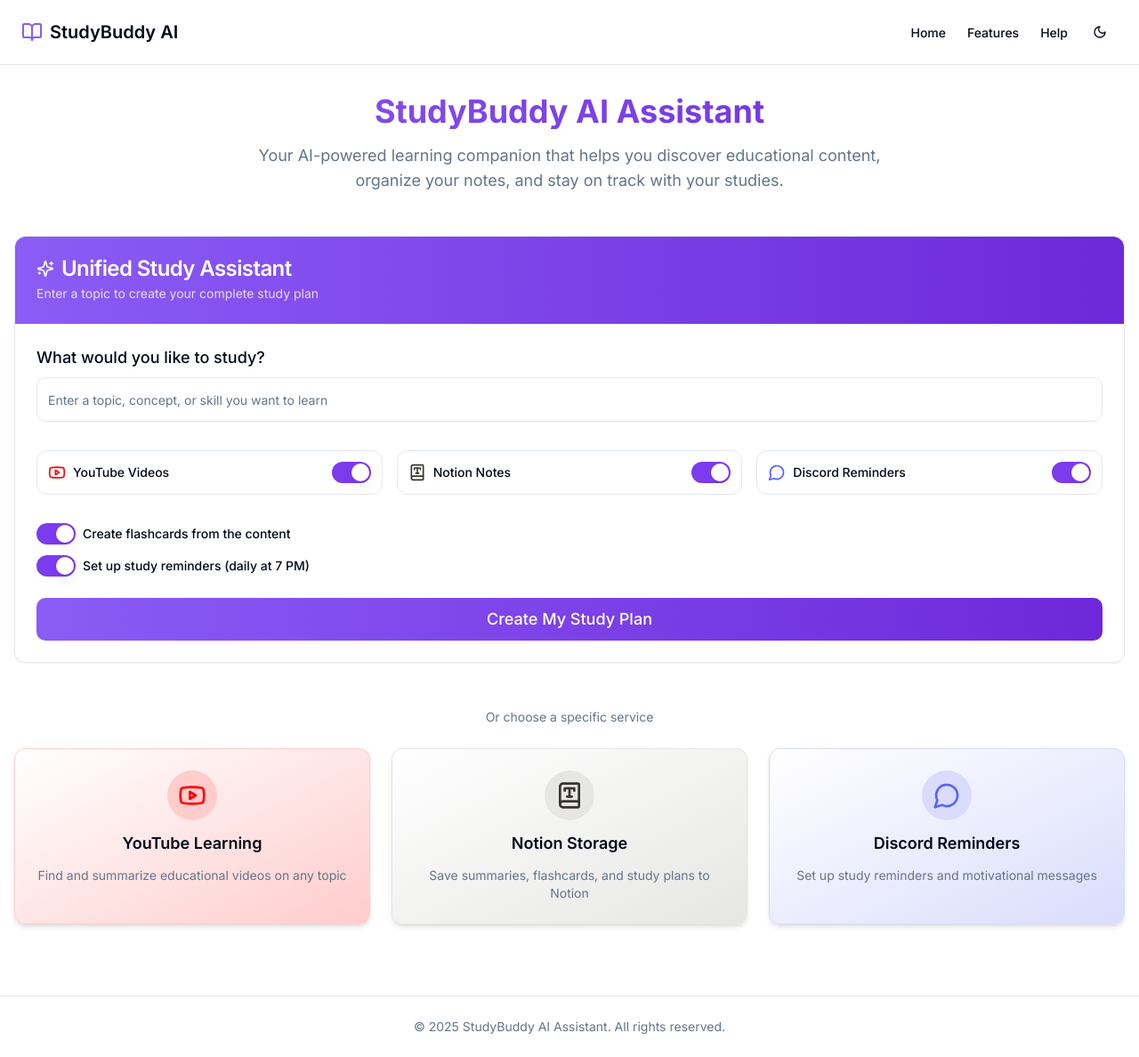
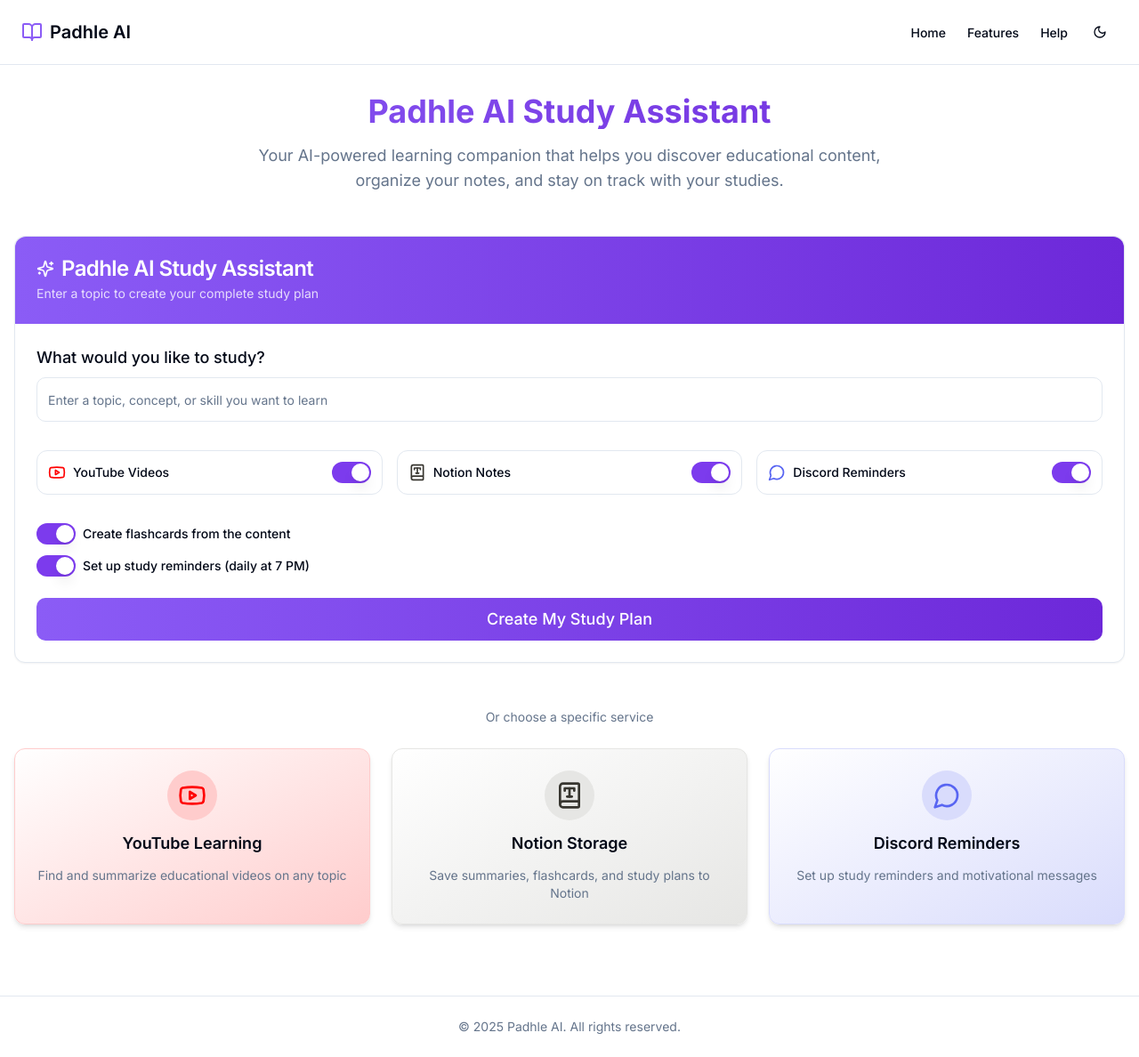
Before and after one commit to PranavGaonkar/ui-padhle-bhai-, a React (Vite) app: page / in a window 1280 px wide. Shown: the whole page at 89% size. Built offline with nearby package versions, Linux system fonts and the light colour scheme.

Commit message:
Rename AI to Padhle AI
Update AI name in the application.

```diff
--- a/src/components/Header.tsx
+++ b/src/components/Header.tsx
@@ -1,4 +1,3 @@
-
 import React from 'react';
 import { Button } from "@/components/ui/button";
 import { BookOpen, Moon, Sun } from 'lucide-react';
@@ -13,7 +12,7 @@ const Header: React.FC<HeaderProps> = ({ toggleTheme, isDarkMode }) => {
     <header className="w-full py-4 px-6 border-b flex items-center justify-between bg-background">
       <div className="flex items-center space-x-2">
         <BookOpen className="h-6 w-6 text-purple" />
-        <h1 className="text-xl font-semibold">StudyBuddy AI</h1>
+        <h1 className="text-xl font-semibold">Padhle AI</h1>
       </div>
 
       <div className="flex items-center space-x-4">
--- a/src/components/UnifiedStudyForm.tsx
+++ b/src/components/UnifiedStudyForm.tsx
@@ -1,4 +1,3 @@
-
 import React, { useState } from 'react';
 import { Button } from "@/components/ui/button";
 import { Input } from "@/components/ui/input";
@@ -77,7 +76,7 @@ const UnifiedStudyForm: React.FC<UnifiedStudyFormProps> = ({ onSubmit, loading }
     <Card className="w-full animate-fade-in">
       <CardHeader className="bg-gradient-to-r from-purple to-purple-dark rounded-t-lg">
         <CardTitle className="text-white flex items-center gap-2">
-          <Sparkles className="h-5 w-5" /> Unified Study Assistant
+          <Sparkles className="h-5 w-5" /> Padhle AI Study Assistant
         </CardTitle>
         <CardDescription className="text-white/80">
           Enter a topic to create your complete study plan
--- a/src/pages/Index.tsx
+++ b/src/pages/Index.tsx
@@ -1,4 +1,3 @@
-
 import React, { useState } from 'react';
 import Header from '@/components/Header';
 import { Youtube, BookType, MessageCircle } from 'lucide-react';
@@ -27,7 +26,6 @@ const Index = () => {
     setActiveService(service);
   };
 
-  // Mock function to simulate API calls
   const simulateApiCall = (delay: number = 1500) => {
     setIsLoading(true);
     return new Promise<void>((resolve) => {
@@ -41,7 +39,6 @@ const Index = () => {
   const handleYouTubeSubmit = async (data: YouTubeFormData) => {
     await simulateApiCall();
 
-    // Mock response data
     setResponseData({
       summary: "This video explains the Gaussian Elimination method for solving systems of linear equations.\n\n• Gaussian Elimination transforms a system of linear equations into row echelon form\n• The method uses elementary row operations: scaling, swapping, and adding rows\n• Key steps include: creating a matrix, applying row operations to get upper triangular form, and back-substitution\n• The video demonstrates the process with a 3x3 system of equations\n• Time complexity is O(n³) where n is the number of variables/equations",
       flashcards: [
@@ -67,7 +64,6 @@ const Index = () => {
   const handleNotionSubmit = async (data: NotionFormData) => {
     await simulateApiCall();
 
-    // Mock response - this would typically confirm successful storage
     setResponseData({
       summary: data.content,
       flashcards: data.contentType === 'flashcards' ? [
@@ -81,7 +77,6 @@ const Index = () => {
   const handleDiscordSubmit = async (data: DiscordFormData) => {
     await simulateApiCall();
 
-    // Mock response - this would typically confirm the reminder was set
     setResponseData({
       summary: `Your reminder "${data.reminderText}" has been set for ${data.frequency} at ${data.time}.`,
       videoTitle: "Discord Reminder Configured",
@@ -95,14 +90,13 @@ const Index = () => {
       description: `Creating a comprehensive plan for: ${data.topic}`,
     });
 
-    // We'll simulate processing for all three services
     await simulateApiCall(3000);
 
-    // Create a comprehensive response combining all three services
     const unifiedResponse = {
       summary: `Study Plan for: ${data.topic}\n\n`,
       flashcards: [],
-      sections: []
+      sections: [],
+      videoTitle: `Padhle AI Study Plan: ${data.topic}`
     };
 
     if (data.youtubeEnabled) {
@@ -141,8 +135,6 @@ const Index = () => {
       ];
     }
 
-    unifiedResponse.videoTitle = `Complete Study Plan: ${data.topic}`;
-
     setResponseData(unifiedResponse);
     setIsLoading(false);
 
@@ -159,7 +151,7 @@ const Index = () => {
       <main className="flex-1 container mx-auto px-4 py-8">
         <section className="text-center mb-12 animate-fade-in">
           <h1 className="text-4xl font-bold mb-4 bg-gradient-to-r from-purple to-purple-dark bg-clip-text text-transparent">
-            StudyBuddy AI Assistant
+            Padhle AI Study Assistant
           </h1>
           <p className="text-lg text-muted-foreground max-w-3xl mx-auto">
             Your AI-powered learning companion that helps you discover educational content,
@@ -230,7 +222,7 @@ const Index = () => {
       </main>
 
       <footer className="border-t py-6 text-center text-sm text-muted-foreground">
-        <p>© 2025 StudyBuddy AI Assistant. All rights reserved.</p>
+        <p>© 2025 Padhle AI. All rights reserved.</p>
       </footer>
     </div>
   );
```
